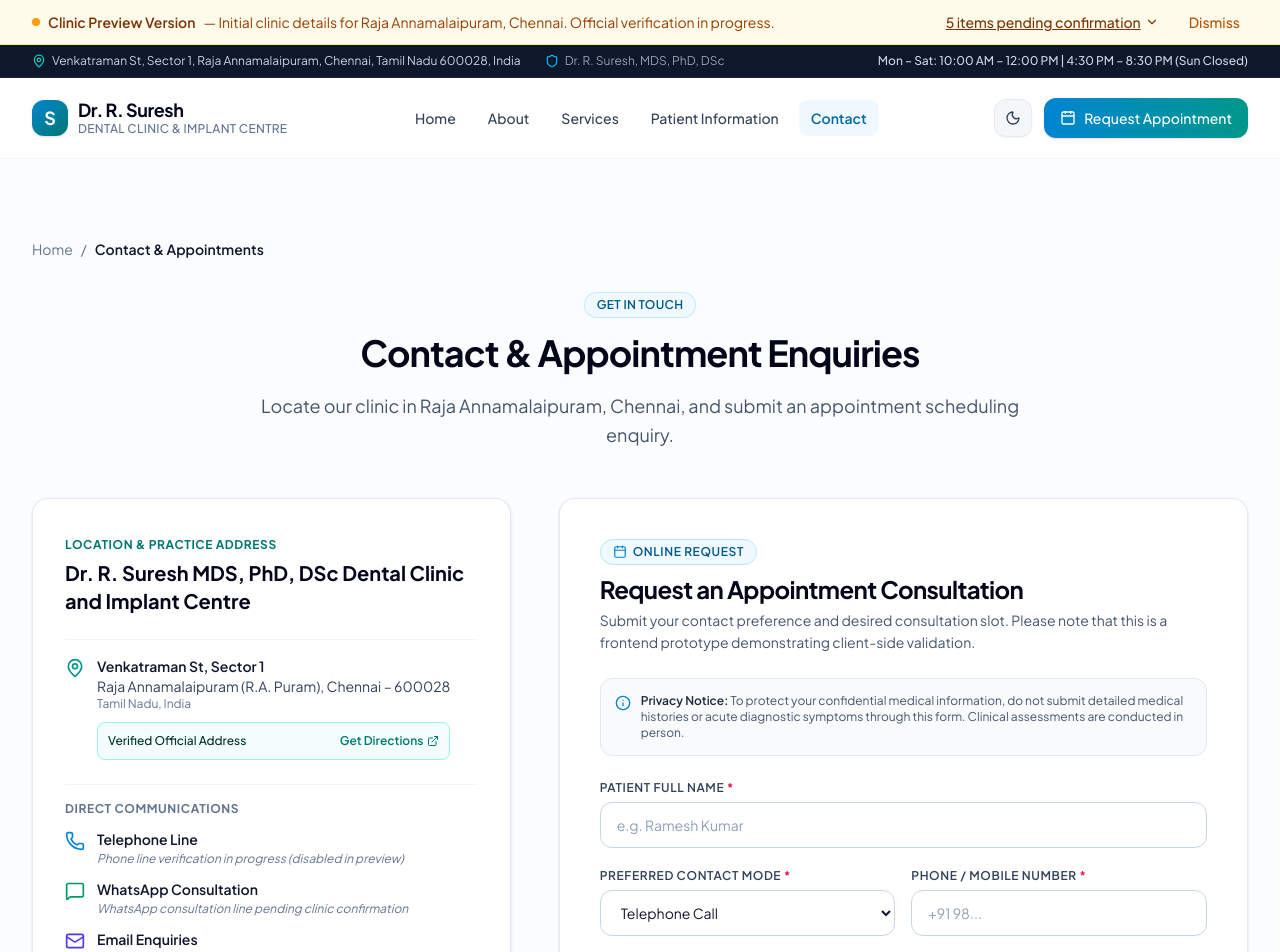
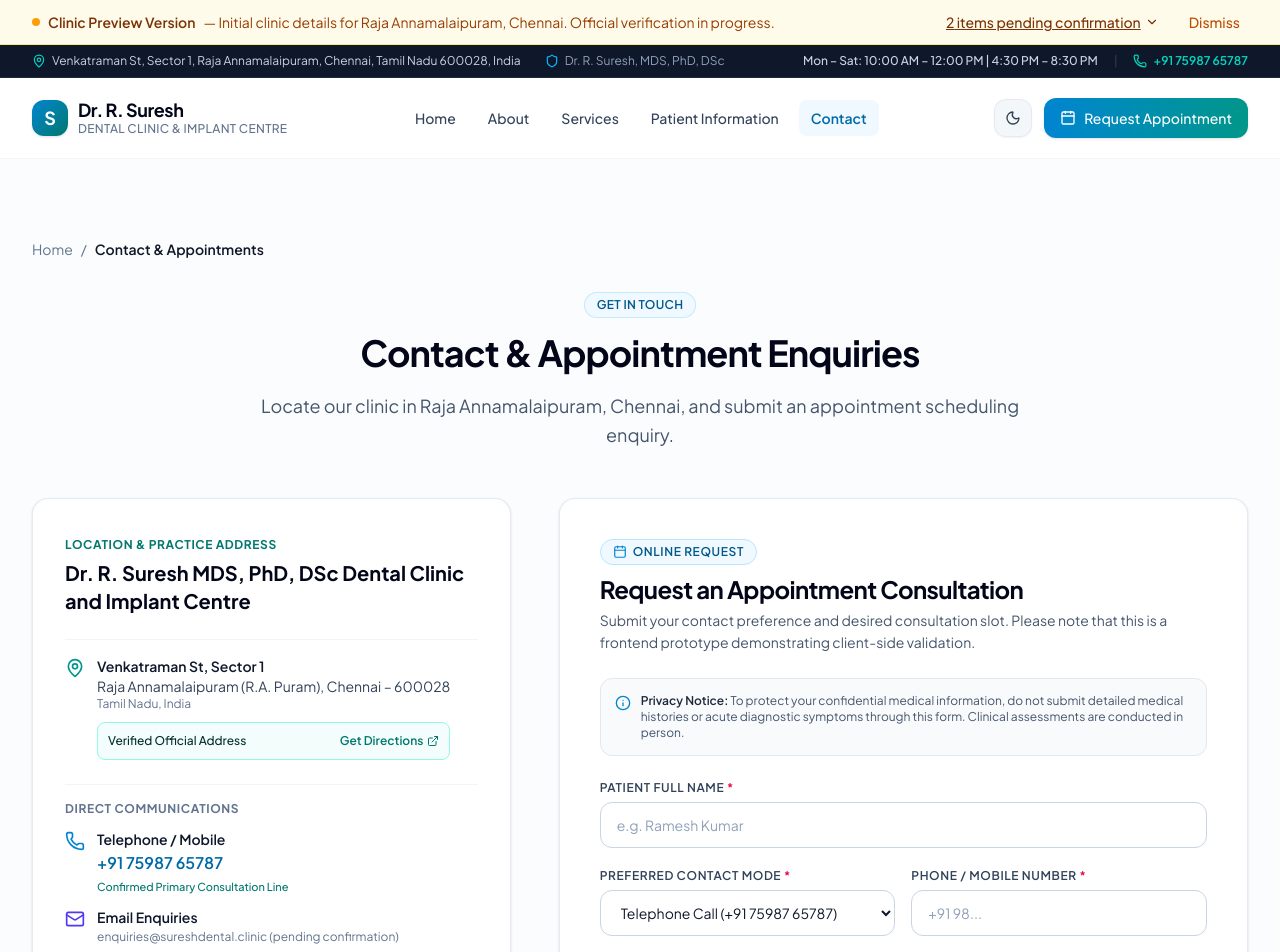
Before and after one commit to Balajiraju24/Suresh-Dental-Clinic, a Next.js app: page /contact in a window 1280 px wide. Shown: the top 952 px of the page. Built offline with nearby package versions, Linux system fonts and the light colour scheme.

Commit message:
feat: confirm clinic name and primary phone number (+91 75987 65787)

```diff
--- a/app/contact/page.tsx
+++ b/app/contact/page.tsx
@@ -196,42 +196,16 @@ export default function ContactPage() {
                 <div className="flex items-start gap-3 text-slate-700 dark:text-slate-300">
                   <Phone className="w-5 h-5 text-sky-600 dark:text-sky-400 flex-shrink-0 mt-0.5" aria-hidden="true" />
                   <div>
-                    <p className="font-semibold text-slate-900 dark:text-white">Telephone Line</p>
-                    {contact.isPhoneVerified && contact.phoneNumber ? (
-                      <a
-                        href={`tel:${contact.phoneNumber}`}
-                        className="text-sky-700 dark:text-sky-400 hover:underline font-medium"
-                      >
-                        {contact.phoneNumber}
-                      </a>
-                    ) : (
-                      <p className="text-xs text-slate-500 dark:text-slate-400 italic mt-0.5">
-                        Phone line verification in progress (disabled in preview)
-                      </p>
-                    )}
-                  </div>
-                </div>
-
-                {/* WhatsApp */}
-                <div className="flex items-start gap-3 text-slate-700 dark:text-slate-300">
-                  <MessageSquare className="w-5 h-5 text-emerald-600 dark:text-emerald-400 flex-shrink-0 mt-0.5" aria-hidden="true" />
-                  <div>
-                    <p className="font-semibold text-slate-900 dark:text-white">WhatsApp Consultation</p>
-                    {contact.isWhatsappVerified && contact.whatsappNumber ? (
-                      <a
-                        href={`https://wa.me/${contact.whatsappNumber}`}
-                        target="_blank"
-                        rel="noopener noreferrer"
-                        className="text-emerald-700 dark:text-emerald-400 hover:underline font-medium inline-flex items-center gap-1"
-                      >
-                        <span>Chat via WhatsApp</span>
-                        <ExternalLink className="w-3 h-3" aria-hidden="true" />
-                      </a>
-                    ) : (
-                      <p className="text-xs text-slate-500 dark:text-slate-400 italic mt-0.5">
-                        WhatsApp consultation line pending clinic confirmation
-                      </p>
-                    )}
+                    <p className="font-semibold text-slate-900 dark:text-white">Telephone / Mobile</p>
+                    <a
+                      href={`tel:${contact.phoneNumber}`}
+                      className="text-sky-700 dark:text-sky-400 hover:underline font-semibold text-base block mt-0.5"
+                    >
+                      {contact.phoneNumber}
+                    </a>
+                    <span className="text-[11px] text-teal-700 dark:text-teal-400 font-medium">
+                      Confirmed Primary Consultation Line
+                    </span>
                   </div>
                 </div>
 
@@ -440,8 +414,7 @@ export default function ContactPage() {
                         }
                         className="w-full px-4 py-3 rounded-xl border border-slate-300 dark:border-slate-700 bg-white dark:bg-slate-900 text-sm text-slate-900 dark:text-white focus:outline-none focus:ring-2 focus:ring-sky-500 transition-colors"
                       >
-                        <option value="phone">Telephone Call</option>
-                        <option value="whatsapp">WhatsApp Message</option>
+                        <option value="phone">Telephone Call ({contact.phoneNumber})</option>
                         <option value="email">Email</option>
                       </select>
                     </div>
--- a/app/layout.tsx
+++ b/app/layout.tsx
@@ -88,6 +88,7 @@ export default function RootLayout({
     alternateName: clinicConfig.displayName,
     description: clinicConfig.description,
     url: "https://sureshdental.clinic",
+    telephone: clinicConfig.contact.phoneNumber || undefined,
     address: {
       "@type": "PostalAddress",
       streetAddress: clinicConfig.location.streetAddress || undefined,
--- a/components/layout/Footer.tsx
+++ b/components/layout/Footer.tsx
@@ -1,6 +1,6 @@
 import React from "react";
 import Link from "next/link";
-import { MapPin, Clock, Shield, AlertTriangle, ArrowRight } from "lucide-react";
+import { MapPin, Clock, Shield, AlertTriangle, ArrowRight, Phone } from "lucide-react";
 import { clinicConfig } from "@/config/clinic";
 import { mainNavItems, footerServiceLinks, footerPatientLinks } from "@/config/navigation";
 
@@ -119,6 +119,16 @@ export function Footer() {
                   </p>
                 </div>
               </div>
+
+              <div className="flex items-center gap-2 pt-1 border-t border-slate-800/80">
+                <Phone className="w-4 h-4 text-emerald-400 flex-shrink-0" aria-hidden="true" />
+                <a
+                  href={`tel:${clinicConfig.contact.phoneNumber}`}
+                  className="text-slate-300 hover:text-white font-medium hover:underline text-xs"
+                >
+                  {clinicConfig.contact.displayPhone}
+                </a>
+              </div>
             </div>
 
             <div className="pt-2">
--- a/components/layout/Header.tsx
+++ b/components/layout/Header.tsx
@@ -3,7 +3,7 @@
 import React, { useState, useEffect } from "react";
 import Link from "next/link";
 import { usePathname } from "next/navigation";
-import { Menu, X, Calendar, MapPin, Shield } from "lucide-react";
+import { Menu, X, Calendar, MapPin, Shield, Phone } from "lucide-react";
 import { clinicConfig } from "@/config/clinic";
 import { mainNavItems } from "@/config/navigation";
 import { ThemeToggle } from "@/components/theme/ThemeToggle";
@@ -56,8 +56,16 @@ export function Header() {
 
           <div className="flex items-center gap-4">
             <span className="text-slate-300 font-medium">
-              Mon – Sat: 10:00 AM – 12:00 PM | 4:30 PM – 8:30 PM (Sun Closed)
+              Mon – Sat: 10:00 AM – 12:00 PM | 4:30 PM – 8:30 PM
             </span>
+            <span className="text-slate-700">|</span>
+            <a
+              href={`tel:${clinicConfig.contact.phoneNumber}`}
+              className="inline-flex items-center gap-1.5 text-teal-400 hover:text-teal-300 font-semibold transition-colors"
+            >
+              <Phone className="w-3.5 h-3.5" aria-hidden="true" />
+              <span>{clinicConfig.contact.displayPhone}</span>
+            </a>
           </div>
         </div>
       </div>
@@ -196,6 +204,14 @@ export function Header() {
                 </p>
               </div>
 
+              <a
+                href={`tel:${clinicConfig.contact.phoneNumber}`}
+                className="w-full text-center py-2.5 px-4 rounded-xl font-semibold text-xs text-teal-700 dark:text-teal-300 bg-teal-50 dark:bg-teal-950/60 border border-teal-200 dark:border-teal-800 flex items-center justify-center gap-2"
+              >
+                <Phone className="w-4 h-4" aria-hidden="true" />
+                <span>Call Clinic: {clinicConfig.contact.displayPhone}</span>
+              </a>
+
               <Link
                 href="/contact#appointment-form"
                 className="w-full text-center py-3 px-4 rounded-xl font-semibold text-sm text-white bg-sky-700 hover:bg-sky-800 shadow"
--- a/config/clinic.ts
+++ b/config/clinic.ts
@@ -52,7 +52,7 @@ export interface ClinicConfig {
     isPhoneVerified: boolean;
 
     whatsappNumber: string | null; // E.164 format without spaces, e.g. "+91..."
-    displayWhatsapp: string;
+    displayWhatsapp: string | null;
     isWhatsappVerified: boolean;
 
     emailAddress: string | null;
@@ -116,17 +116,17 @@ export const clinicConfig: ClinicConfig = {
 
   verification: {
     isPreviewMode: true,
-    clinicNameVerified: false,
-    locationVerified: false,
-    contactNumbersVerified: false,
+    clinicNameVerified: true,
+    locationVerified: true,
+    contactNumbersVerified: true,
     doctorBioVerified: false,
     registrationVerified: false,
     checklist: [
       {
         id: "clinic-name",
         field: "Official Clinic Name",
-        status: "pending_clinic_review",
-        notes: "Currently using initial specification: 'Dr. R. Suresh MDS, PhD, DSc Dental Clinic and Implant Centre'."
+        status: "verified",
+        notes: "Confirmed: 'Dr. R. Suresh MDS, PhD, DSc Dental Clinic and Implant Centre'."
       },
       {
         id: "exact-address",
@@ -137,14 +137,14 @@ export const clinicConfig: ClinicConfig = {
       {
         id: "contact-phone",
         field: "Primary Telephone / Mobile",
-        status: "placeholder_used",
-        notes: "No working phone number provided. Interactive calling disabled until clinic provides official contact line."
+        status: "verified",
+        notes: "Confirmed clinic telephone line: +91 75987 65787."
       },
       {
         id: "whatsapp-enquiry",
         field: "WhatsApp Consultation Line",
-        status: "placeholder_used",
-        notes: "WhatsApp direct chat link pending clinic mobile confirmation."
+        status: "verified",
+        notes: "Not required for now (per clinic preference)."
       },
       {
         id: "doctor-registration",
@@ -155,8 +155,8 @@ export const clinicConfig: ClinicConfig = {
       {
         id: "doctor-portrait",
         field: "Official Doctor Portrait Photograph",
-        status: "placeholder_used",
-        notes: "Dignified clinical placeholder avatar in use; to be replaced with high-resolution clinic headshot upon receipt."
+        status: "pending_clinic_review",
+        notes: "Can be uploaded directly from Google Maps clinic photos. Dignified clinical placeholder avatar in use."
       },
       {
         id: "consultation-hours",
@@ -181,12 +181,12 @@ export const clinicConfig: ClinicConfig = {
   },
 
   contact: {
-    phoneNumber: null, // Explicit null to avoid fake numbers
-    displayPhone: "Contact details pending clinic confirmation",
-    isPhoneVerified: false,
+    phoneNumber: "+91 75987 65787",
+    displayPhone: "+91 75987 65787",
+    isPhoneVerified: true,
 
-    whatsappNumber: null, // Explicit null
-    displayWhatsapp: "WhatsApp line pending verification",
+    whatsappNumber: null,
+    displayWhatsapp: null,
     isWhatsappVerified: false,
 
     emailAddress: null,
@@ -194,7 +194,7 @@ export const clinicConfig: ClinicConfig = {
     isEmailVerified: false,
 
     appointmentBookingUrl: null,
-    preferredContactMethod: "form"
+    preferredContactMethod: "phone"
   },
 
   hours: {
```
